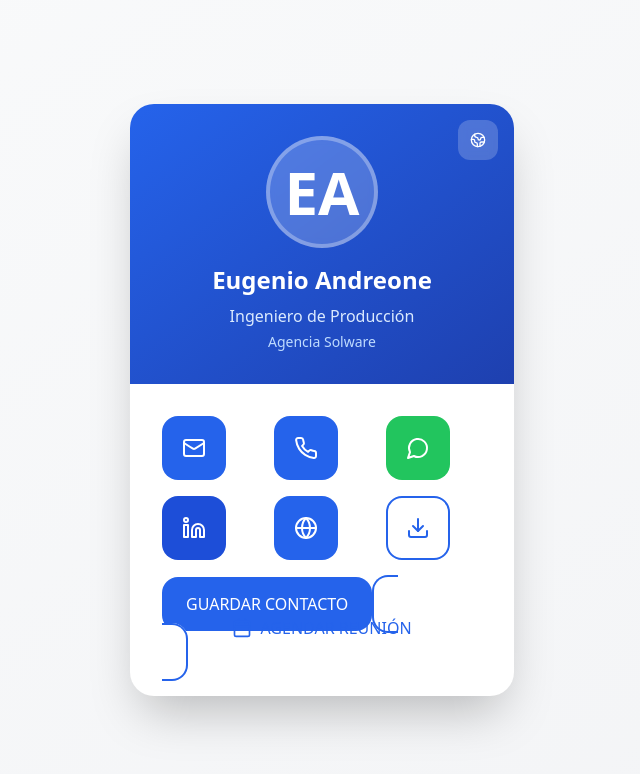
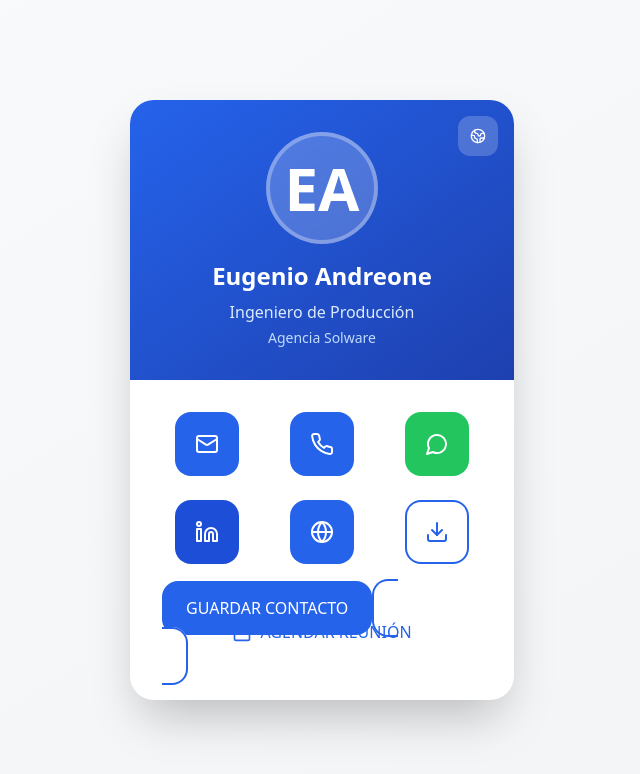
Before and after one commit to Solware-Agency/ID_card_eu, a React (Vite) app: page /id/eugenio-andreone in a window 1280 px wide. Shown: the top 774 px of the page, without its empty margins (318-958 px from the left). Built offline with nearby package versions, Linux system fonts and the light colour scheme.

Commit message:
Create separate section for action buttons

```diff
--- a/src/components/ContactCard.tsx
+++ b/src/components/ContactCard.tsx
@@ -212,8 +212,9 @@ const ContactCard: React.FC = () => {
 
           {/* Contact section */}
           <div className="p-8">
-            {/* Icon grid */}
-            <div className="grid grid-cols-3 gap-4 mb-8">
+            {/* Icon grid section */}
+            <div className="mb-8">
+              <div className="grid grid-cols-3 gap-6 justify-items-center">
                 {contactOptions.map((option, index) => (
                   <IconButton
                     key={index}
@@ -227,8 +228,9 @@ const ContactCard: React.FC = () => {
                   />
                 ))}
               </div>
+            </div>
 
-            {/* Action buttons */}
+            {/* Action buttons section */}
             <div className="space-y-4">
               {/* Save contact button */}
               <ActionButton
```
Lines whose indentation alone changed are shown as unchanged.
